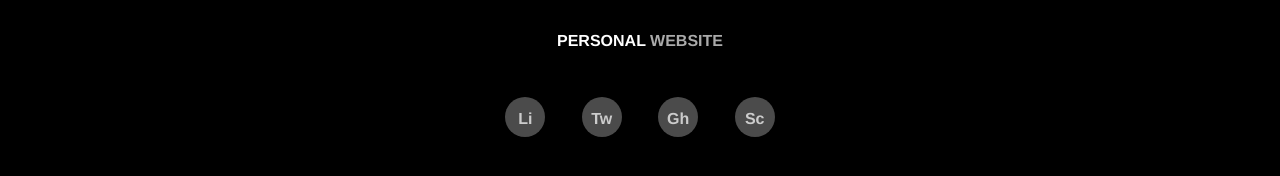
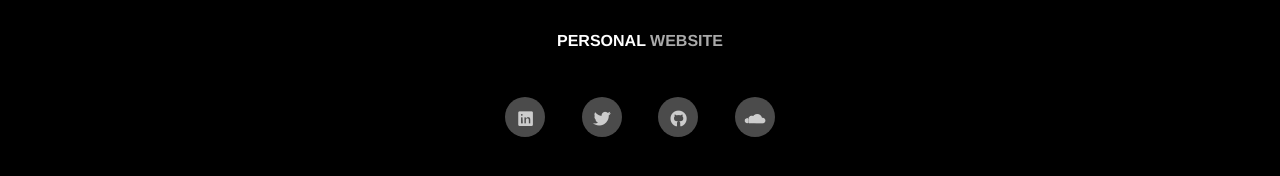
Before and after one commit to khoeger/khoeger.github.io, a Jekyll site: the page built from about.md, in a window 1280 px wide and 900 px high, scrolled down 185 px. Shown: the part 628-804 px from the top of the window. Built offline with Jekyll 4.4.1, drawn with Linux system fonts in a browser that asks for light colours.

Commit message:
Update social links and social link icons

```diff
--- a/_config.yml
+++ b/_config.yml
@@ -24,6 +24,7 @@ description: >- # this means to ignore newlines until "baseurl:"
 
 baseurl: "" # the subpath of your site, e.g. /blog
 url: "" # the base hostname & protocol for your site, e.g. http://example.com
+linkedin_username: katarinahoeger
 twitter_username: kfhoeger
 github_username:  khoeger
 soundcloud_username: katarina-hoeger
--- a/_includes/head.html
+++ b/_includes/head.html
@@ -2,6 +2,7 @@
   <title>{{ site.title }}</title>
   <meta charset="utf-8">
   <meta name="viewport" content="width=device-width, initial-scale=1">
+  <link rel="stylesheet" href="/fonts/web-fonts-with-css/css/fa-brands.css">
   <link rel="stylesheet" href="/fonts/web-fonts-with-css/css/fontawesome.css">
   <link rel="stylesheet" href="/css/main.css">
 </head>
--- a/_includes/social-links.html
+++ b/_includes/social-links.html
@@ -1,12 +1,32 @@
 <li>
-  <a href="http://example.com/" class="social-link">Li</a>
+  {% assign base = 'https://www.linkedin.com/in/'%}
+  {% assign username = site.linkedin_username %}
+  {% assign linkedInLink = base | append:  username %}
+  <a href="{{linkedInLink}}" class="social-link">
+    <span class="fab fa-linkedin"></span>
+    </a>
 </li>
 <li>
-  <a href="http://example.com/" class="social-link">Tw</a>
+  {% assign base = 'https://twitter.com/'%}
+  {% assign username = site.twitter_username %}
+  {% assign twitterLink = base | append:  username %}
+  <a href="{{twitterLink}}"class="social-link">
+    <i class="fab fa-twitter"></i>
+  </a>
 </li>
 <li>
-  <a href="http://example.com/" class="social-link">Gh</a>
+  {% assign base = 'https://github.com/'%}
+  {% assign username = site.github_username %}
+  {% assign githubLink = base | append:  username %}
+  <a href="{{githubLink}}" class="social-link">
+    <span class="fab fa-github"></span>
+  </a>
 </li>
 <li>
-  <a href="http://example.com/" class="social-link">Sc</a>
+  {% assign base = 'https://soundcloud.com/'%}
+  {% assign username = site.soundcloud_username %}
+  {% assign soundcloudLink = base | append:  username %}
+  <a href="{{soundcloudLink}}" class="social-link">
+    <span class="fab fa-soundcloud"></span>
+  </a>
 </li>
```
